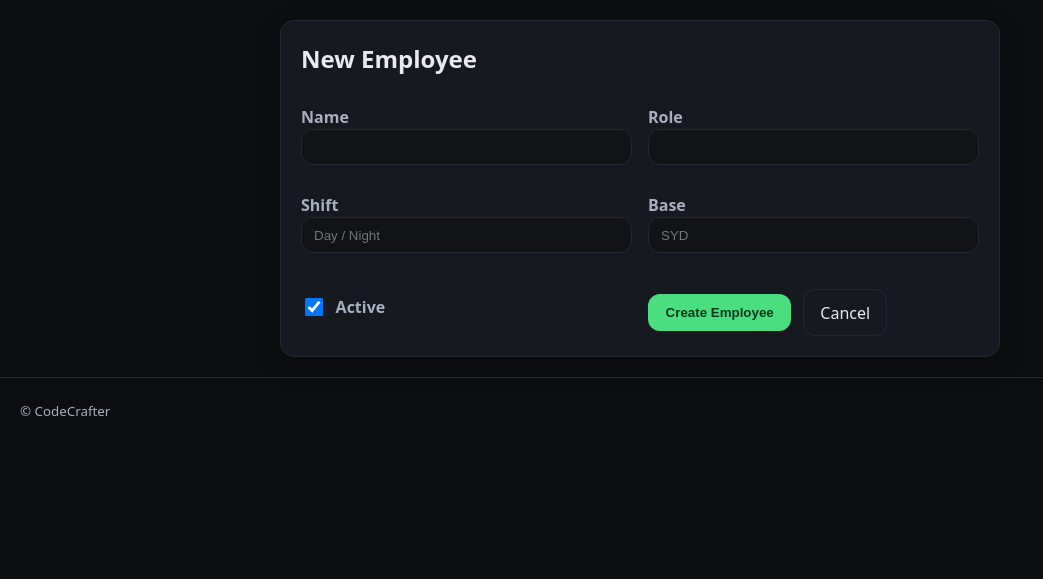
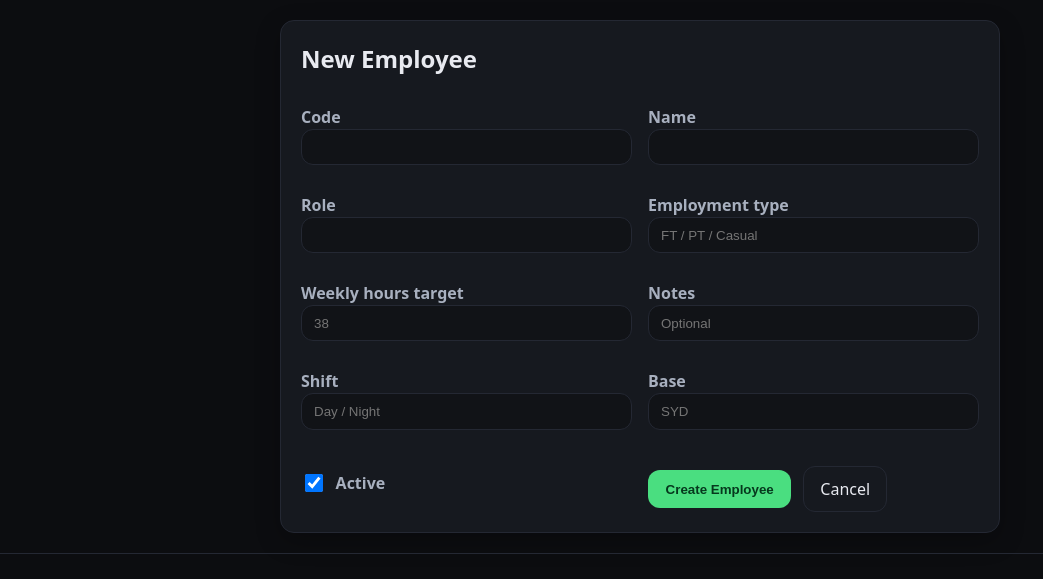
Before and after one commit to joesch21/Brain, a Flask app: page /employees/new in a window 1280 px wide. Shown: the part 129-708 px from the top of the page, without its empty margins (0-1043 px from the left). Run offline with Flask 3, Linux system fonts and the light colour scheme; the visitor is signed in with stand-in values (Sample User, id 1); data that the repository does not hold is empty; parts of the project's set-up code (start-up, migrations or seed data) failed here and were passed over.

Commit message:
Add employee import pipeline from CSV

```diff
--- a/app.py
+++ b/app.py
@@ -36,7 +36,15 @@ from dotenv import load_dotenv
 load_dotenv()  # loads OPENAI_API_KEY, FLASK_SECRET_KEY, etc.
 
 from config import CODE_CRAFTER2_API_BASE
-from scripts.schema_utils import ensure_flights_schema, ensure_run_schema
+from scripts.schema_utils import (
+    ensure_employee_schema,
+    ensure_flights_schema,
+    ensure_run_schema,
+)
+from scripts.employee_importer import (
+    format_import_summary,
+    import_employees_from_csv,
+)
 from services.orchestrator import BuildOrchestrator
 from services.fixer import FixService
 from services.knowledge import KnowledgeService
@@ -165,6 +173,16 @@ def ensure_runs_schema():
         raise
 
 
+def ensure_employee_table():
+    """Ensure the employees table includes the latest columns/indexes."""
+
+    try:
+        return ensure_employee_schema(db.engine)
+    except Exception as exc:  # noqa: BLE001
+        print(f"[schema] Failed to ensure employee schema: {exc}")
+        raise
+
+
 def ensure_staff_run_schema():
     """Ensure the staff run tables exist."""
 
@@ -176,6 +194,15 @@ def ensure_staff_run_schema():
     except Exception as exc:  # noqa: BLE001
         print(f"[schema] Failed to ensure staff run schema: {exc}")
         raise
+
+
+@app.cli.command("import-employees")
+@click.argument("csv_path")
+def import_employees_command(csv_path: str):
+    """Import employees from a CSV file."""
+
+    summary = import_employees_from_csv(csv_path)
+    click.echo(format_import_summary(summary))
 
 
 def ensure_roster_schema():
@@ -360,11 +387,25 @@ class Employee(db.Model):
     __tablename__ = "employees"
 
     id = db.Column(db.Integer, primary_key=True)
-    name = db.Column(db.String(80), nullable=False)
-    role = db.Column(db.String(80), nullable=False)
-    shift = db.Column(db.String(40), nullable=False)
+    code = db.Column(db.String(40), unique=True, nullable=False)
+    name = db.Column(db.String(120), nullable=True)
+    role = db.Column(db.String(80), nullable=True)
+    shift = db.Column(db.String(40), nullable=True)
     base = db.Column(db.String(40), nullable=True)
-    active = db.Column(db.Boolean, default=True)
+    employment_type = db.Column(db.String(16), nullable=True)
+    weekly_hours_target = db.Column(db.Integer, nullable=True)
+    notes = db.Column(db.Text, nullable=True)
+    is_active = db.Column("active", db.Boolean, default=True, nullable=False)
+    active = db.synonym("is_active")
+    created_at = db.Column(
+        db.DateTime(timezone=True), server_default=db.func.now(), nullable=False
+    )
+    updated_at = db.Column(
+        db.DateTime(timezone=True),
+        server_default=db.func.now(),
+        onupdate=db.func.now(),
+        nullable=False,
+    )
 
 
 class Flight(db.Model):
@@ -1289,7 +1330,8 @@ def employees_index():
     """
     List all employees (crew members) for supervisors/admins.
     """
-    employees = Employee.query.order_by(Employee.name.asc()).all()
+    ensure_employee_table()
+    employees = Employee.query.order_by(Employee.name.asc(), Employee.code.asc()).all()
     return render_template("employees.html", employees=employees)
 
 
@@ -1301,22 +1343,39 @@ def employee_create():
     GET: render empty form.
     POST: validate fields and insert Employee row.
     """
+    ensure_employee_table()
     if request.method == "POST":
+        code = request.form.get("code", "").strip().upper()
         name = request.form.get("name", "").strip()
         role = request.form.get("role", "").strip()
+        employment_type = request.form.get("employment_type", "").strip()
+        weekly_hours_raw = request.form.get("weekly_hours_target", "").strip()
+        notes = request.form.get("notes", "").strip()
         shift = request.form.get("shift", "").strip()
         base = request.form.get("base", "").strip()
-        active = request.form.get("active") == "on"
-
-        if not name or not role or not shift:
-            flash("Name, role and shift are required.", "error")
+        is_active = request.form.get("active") == "on"
+
+        weekly_hours_target = None
+        if weekly_hours_raw:
+            try:
+                weekly_hours_target = int(weekly_hours_raw)
+            except ValueError:
+                flash("Weekly hours target must be a whole number.", "error")
+                return render_template("employee_form.html", employee=None)
+
+        if not code:
+            flash("Code is required.", "error")
         else:
             emp = Employee(
+                code=code,
                 name=name,
                 role=role,
+                employment_type=employment_type or None,
+                weekly_hours_target=weekly_hours_target,
+                notes=notes or None,
                 shift=shift,
                 base=base or None,
-                active=active,
+                is_active=is_active,
             )
             db.session.add(emp)
             db.session.flush()
@@ -1341,23 +1400,47 @@ def employee_edit(employee_id):
     """
     emp = Employee.query.get_or_404(employee_id)
 
+    ensure_employee_table()
+
     if request.method == "POST":
+        code = request.form.get("code", "").strip().upper()
         name = request.form.get("name", "").strip()
         role = request.form.get("role", "").strip()
+        employment_type = request.form.get("employment_type", "").strip()
+        weekly_hours_raw = request.form.get("weekly_hours_target", "").strip()
+        notes = request.form.get("notes", "").strip()
         shift = request.form.get("shift", "").strip()
         base = request.form.get("base", "").strip()
-        active = request.form.get("active") == "on"
-
-        if not name or not role or not shift:
-            flash("Name, role and shift are required.", "error")
+        is_active = request.form.get("active") == "on"
+
+        weekly_hours_target = None
+        if weekly_hours_raw:
+            try:
+                weekly_hours_target = int(weekly_hours_raw)
+            except ValueError:
+                flash("Weekly hours target must be a whole number.", "error")
+                return render_template("employee_form.html", employee=emp)
+
+        if not code:
+            flash("Code is required.", "error")
         else:
-            before = f"{emp.name} role={emp.role} shift={emp.shift} base={emp.base} active={emp.active}"
-            emp.name = name
-            emp.role = role
-            emp.shift = shift
+            before = (
+                f"{emp.code} {emp.name} role={emp.role} shift={emp.shift} base={emp.base} "
+                f"active={emp.is_active} type={emp.employment_type} hours={emp.weekly_hours_target}"
+            )
+            emp.code = code
+            emp.name = name or None
+            emp.role = role or None
+            emp.employment_type = employment_type or None
+            emp.weekly_hours_target = weekly_hours_target
+            emp.notes = notes or None
+            emp.shift = shift or None
             emp.base = base or None
-            emp.active = active
-            after = f"{emp.name} role={emp.role} shift={emp.shift} base={emp.base} active={emp.active}"
+            emp.is_active = is_active
+            after = (
+                f"{emp.code} {emp.name} role={emp.role} shift={emp.shift} base={emp.base} "
+                f"active={emp.is_active} type={emp.employment_type} hours={emp.weekly_hours_target}"
+            )
             db.session.flush()
             log_audit(
                 entity_type="Employee",
@@ -1911,6 +1994,8 @@ def render_machine_room_template():
 
     project_summary = load_project_summary()
 
+    ensure_employee_table()
+
     employee_count = Employee.query.count()
     flight_count = Flight.query.count()
     maintenance_count = MaintenanceItem.query.count()
--- a/scripts/schema_utils.py
+++ b/scripts/schema_utils.py
@@ -41,6 +41,15 @@ RUN_FLIGHT_NEW_COLUMNS: dict[str, str] = {
     "sequence_index": "INTEGER",
     "planned_time": "TIME",
     "status": "VARCHAR(32) DEFAULT 'planned'",
+}
+
+EMPLOYEE_NEW_COLUMNS: dict[str, str] = {
+    "code": "VARCHAR(40)",
+    "employment_type": "VARCHAR(16)",
+    "weekly_hours_target": "INTEGER",
+    "notes": "TEXT",
+    "created_at": "TIMESTAMP",
+    "updated_at": "TIMESTAMP",
 }
 
 SYD_TZ_NAME = "Australia/Sydney"
@@ -116,6 +125,40 @@ def ensure_run_schema(engine: Engine) -> list[str]:
 
     if "run_flights" in existing_tables:
         actions.extend(ensure_columns(engine, "run_flights", RUN_FLIGHT_NEW_COLUMNS))
+
+    return actions
+
+
+def ensure_employee_schema(engine: Engine) -> list[str]:
+    """Ensure the employees table exists with the latest columns and indexes."""
+
+    inspector = inspect(engine)
+    existing_tables = set(inspector.get_table_names())
+    actions: list[str] = []
+
+    if "employees" not in existing_tables:
+        from app import db  # Late import to avoid circulars
+
+        table = db.metadata.tables.get("employees")
+        if table is not None:
+            with engine.begin() as conn:
+                db.metadata.create_all(bind=conn, tables=[table])
+            actions.append("created:employees")
+        existing_tables = set(inspector.get_table_names())
+
+    if "employees" in existing_tables:
+        actions.extend(ensure_columns(engine, "employees", EMPLOYEE_NEW_COLUMNS))
+
+        # Ensure a unique index on employee code for fast lookups and de-duplication
+        indexes = inspector.get_indexes("employees")
+        has_unique_code = any(
+            idx.get("unique") and "code" in (idx.get("column_names") or [])
+            for idx in indexes
+        )
+        if not has_unique_code:
+            with engine.begin() as conn:
+                conn.execute(text("CREATE UNIQUE INDEX IF NOT EXISTS ix_employees_code ON employees (code)"))
+            actions.append("index:employees.code")
 
     return actions
 
--- a/templates/employee_form.html
+++ b/templates/employee_form.html
@@ -19,18 +19,38 @@
 
   <form method="post" class="form-grid">
     <label>
+      Code
+      <input type="text" name="code" required value="{{ employee.code if employee else '' }}" />
+    </label>
+
+    <label>
       Name
-      <input type="text" name="name" required value="{{ employee.name if employee else '' }}" />
+      <input type="text" name="name" value="{{ employee.name if employee else '' }}" />
     </label>
 
     <label>
       Role
-      <input type="text" name="role" required value="{{ employee.role if employee else '' }}" />
+      <input type="text" name="role" value="{{ employee.role if employee else '' }}" />
+    </label>
+
+    <label>
+      Employment type
+      <input type="text" name="employment_type" placeholder="FT / PT / Casual" value="{{ employee.employment_type if employee else '' }}" />
+    </label>
+
+    <label>
+      Weekly hours target
+      <input type="text" name="weekly_hours_target" placeholder="38" value="{{ employee.weekly_hours_target if employee and employee.weekly_hours_target is not none else '' }}" />
+    </label>
+
+    <label>
+      Notes
+      <input type="text" name="notes" placeholder="Optional" value="{{ employee.notes if employee and employee.notes else '' }}" />
     </label>
 
     <label>
       Shift
-      <input type="text" name="shift" placeholder="Day / Night" required value="{{ employee.shift if employee else '' }}" />
+      <input type="text" name="shift" placeholder="Day / Night" value="{{ employee.shift if employee else '' }}" />
     </label>
 
     <label>
@@ -39,7 +59,7 @@
     </label>
 
     <label class="checkbox-row">
-      <input type="checkbox" name="active" {% if not employee or employee.active %}checked{% endif %} />
+      <input type="checkbox" name="active" {% if not employee or employee.is_active %}checked{% endif %} />
       Active
     </label>
 
```
Also changed, not shown: scripts/employee_importer.py (added, +114 -0 lines), scripts/import_employees_from_csv.py (added, +26 -0 lines), templates/employees.html (+7 -5 lines), tests/test_employee_importer.py (added, +60 -0 lines).
